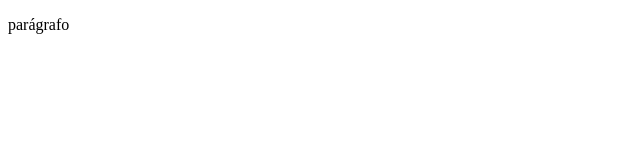
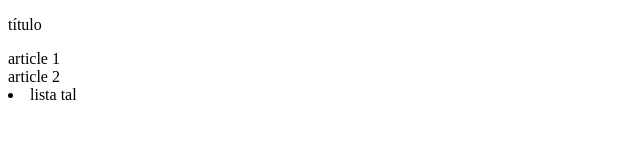
Before and after one commit to ViniciusSchlickmann/aula30, a plain HTML site: page index.html in a window 1280 px wide. Shown: the whole page, without its empty margins (0-640 px from the left). Drawn offline with Linux system fonts and the light colour scheme.

Commit message:
Update index.html
incluindo conteúdo

```diff
--- a/index.html
+++ b/index.html
@@ -6,6 +6,10 @@
     <title>Teste de branch</title>
 </head>
 <body>
-    <p>parágrafo</p>
+    <p>título</p>
+
+    <article>article 1</article>
+    <article>article 2</article>
+    <li>lista tal</li>
 </body>
 </html>
```
